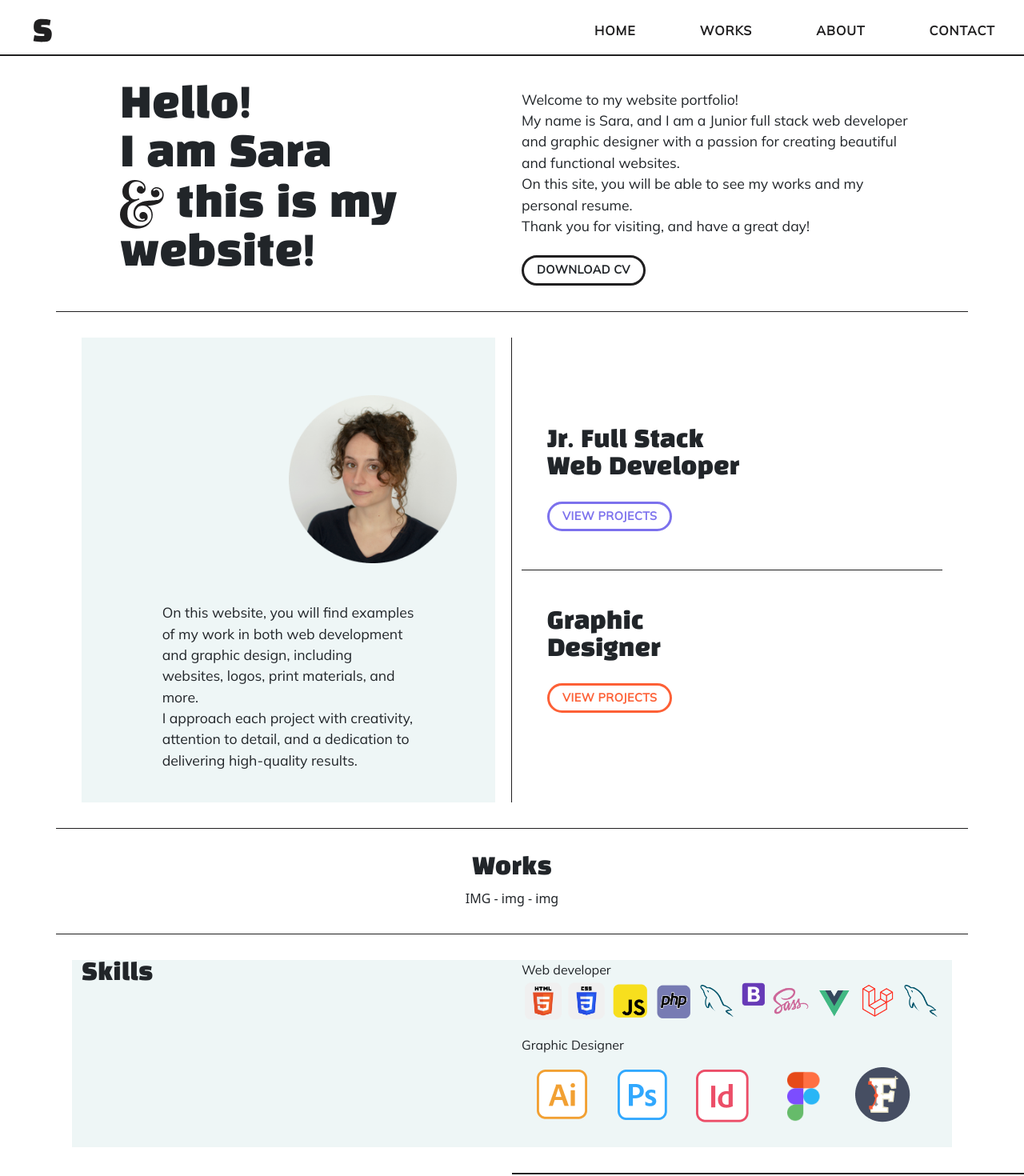
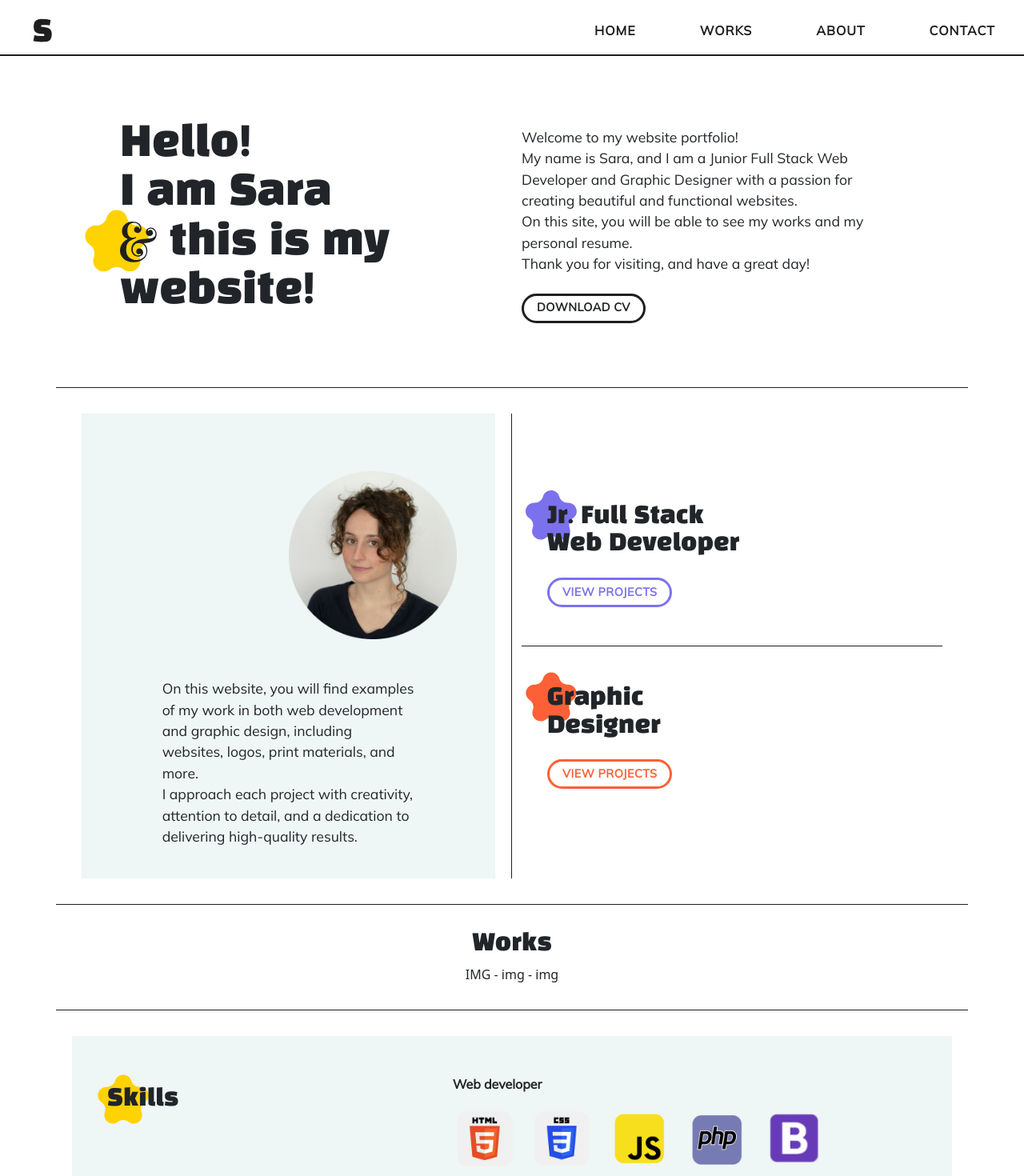
Before and after one commit to sder12/vue-my-site, a Vue app: page / in a window 1280 px wide. Shown: the top 1470 px of the page at 80% size. Built offline with nearby package versions, Linux system fonts and the light colour scheme.

Commit message:
Improve responsive in HomePage & Contact + adding background-images

```diff
--- a/src/components/AppHeader.vue
+++ b/src/components/AppHeader.vue
@@ -9,9 +9,11 @@ export default {
         <nav class="navbar navbar-expand-lg bg-body-tertiary">
             <div class="container-fluid">
 
-                <a class="navbar-brand" href="#">
+
+                <router-link :to="{ name: 'home' }" class="navbar-brand">
                     <img src="../assets/logo.svg" alt="logo-img">
-                </a>
+                </router-link>
+
 
                 <button class="navbar-toggler" type="button" data-bs-toggle="collapse" data-bs-target="#navbarNavDropdown"
                     aria-controls="navbarNavDropdown" aria-expanded="false" aria-label="Toggle navigation">
--- a/src/pages/HomePage.vue
+++ b/src/pages/HomePage.vue
@@ -19,9 +19,9 @@ export default {
     <main class="container-fluid">
 
         <section id="jumbotron" class="container ms-border-bottom ">
-            <div class="row">
+            <div class="row py-5">
                 <!-- TITLE -->
-                <div id="title" class="col-6">
+                <div id="title" class="col col-lg-6">
                     <h1 class="ps-5">Hello!<br>
                         I am Sara <br>
                         <img src="../assets/img/&.svg" alt="and">
@@ -31,16 +31,18 @@ export default {
                 </div>
 
                 <!-- PRESENTATION -->
-                <div class=" col-6 d-flex flex-column justify-content-end align-items-start pe-5">
-                    <p>
+                <div class="col col-lg-6 d-flex flex-column justify-content-end align-items-start pe-5">
+                    <p class="ps-5 ps-lg-0 pe-lg-4">
                         Welcome to my website portfolio! <br>
-                        My name is Sara, and I am a Junior full stack web developer and graphic designer with a passion
+                        My name is Sara, and I am a Junior Full Stack Web Developer and Graphic Designer with a passion
                         for creating beautiful and functional websites. <br>
                         On this site, you will be able to see my works
                         and my personal resume. <br>
                         Thank you for visiting, and have a great day!
                     </p>
-                    <a href="" class="ms-btn ms-btn-black mt-2"> DOWNLOAD CV</a>
+                    <div class="ps-5 ps-lg-0">
+                        <a href="" class="ms-btn ms-btn-black mt-2"> DOWNLOAD CV</a>
+                    </div>
                 </div>
             </div>
         </section>
@@ -48,7 +50,7 @@ export default {
         <section id="presentation" class="container ms-border-bottom">
             <div class="row">
                 <!-- SELFIE + TEXT -->
-                <div class="col-6 ms-border-right">
+                <div class="col col-lg-6 ms-border-right">
                     <div class="ms-bg py-4 px-5 me-2 d-flex flex-column">
                         <img src="../assets/img/sara-foto.png" alt="sara-foto" class="my-5 w-50 align-self-end">
                         <p class="w-75 align-self-center">
@@ -59,17 +61,21 @@ export default {
                     </div>
                 </div>
                 <!-- CARREER -->
-                <div id="career" class="col-6 d-flex flex-column justify-content-center">
-                    <div class="ms-border-bottom">
+                <div id="career" class="col col-lg-6 d-flex flex-column justify-content-center">
+                    <div class="ms-border-bottom" id="bg-star-dev">
                         <h3>Jr. Full Stack <br>
                             Web
                             Developer</h3>
-                        <a href="" class="ms-btn ms-btn-purple mt-3">VIEW PROJECTS</a>
+
+                        <router-link :to="{ name: 'works-developer' }" class="ms-btn ms-btn-purple mt-3">VIEW
+                            PROJECTS</router-link>
                     </div>
-                    <div>
+                    <div id="bg-star-graphic">
                         <h3>Graphic <br>
                             Designer</h3>
-                        <a href="" class="ms-btn ms-btn-orange mt-3">VIEW PROJECTS</a>
+
+                        <router-link :to="{ name: 'works-graphic' }" class="ms-btn ms-btn-orange mt-3">VIEW
+                            PROJECTS</router-link>
                     </div>
                 </div>
             </div>
@@ -87,23 +93,24 @@ export default {
 
         <section id="skills" class="container">
             <div class="row ms-bg">
-                <div class="col-6">
+                <div class="col-12 col-md-5">
                     <h3>Skills</h3>
                 </div>
-                <div class="col-6">
-                    <div>
-                        <span>Web developer</span>
-                        <ul class="d-flex">
-                            <li v-for="(dev, index) in this.store.skillsDev" :key="index">
-                                <img :src="getImage(`../assets/img/skills/dev/${dev}.png`)" :alt="dev">
+                <div class="col-12 col-md-7">
+                    <div class="mb-5 ms-border-bottom">
+                        <span class="fw-semibold">Web developer</span>
+                        <ul class="d-flex flex-wrap pe-md-5 pt-3 gap-md-2">
+                            <li v-for="(dev, index) in this.store.skillsDev" :key="index" class="col-4 col-md-2">
+                                <img :src="getImage(`../assets/img/skills/dev/${dev}.png`)" :alt="dev" class="ms-skills">
                             </li>
                         </ul>
                     </div>
                     <div>
-                        <span>Graphic Designer</span>
-                        <ul class="d-flex">
-                            <li v-for="(graphic, index) in this.store.skillsGraphic" :key="index">
-                                <img :src="getImage(`../assets/img/skills/graphic/${graphic}.png`)" :alt="graphic">
+                        <span class="fw-semibold">Graphic Designer</span>
+                        <ul class="d-flex flex-wrap pe-md-5 gap-md-2">
+                            <li v-for="(graphic, index) in this.store.skillsGraphic" :key="index" class="col-4 col-md-2">
+                                <img :src="getImage(`../assets/img/skills/graphic/${graphic}.png`)" :alt="graphic"
+                                    class="ms-skills">
                             </li>
                         </ul>
                     </div>
@@ -118,9 +125,56 @@ section {
     padding: 2rem 2rem;
 }
 
+//TITLE
+#title {
+    background-image: url('../assets/img/stars/star-accent.svg');
+    background-repeat: no-repeat;
+    background-size: 5em;
+    background-position: 1em 7em;
+
+    img {
+        width: .9em;
+    }
+}
+
+//PRESENTATION
 #presentation {
     #career div {
         padding: 3rem 2rem;
     }
 }
+
+// CAREER
+section #career {
+    #bg-star-dev {
+        background-image: url('../assets/img/stars/star-primary.svg');
+    }
+
+    #bg-star-graphic {
+        background-image: url('../assets/img/stars/star-secondary.svg');
+
+    }
+
+    #bg-star-dev,
+    #bg-star-graphic {
+        background-repeat: no-repeat;
+        background-size: 4em;
+        background-position: .3em 2em;
+    }
+}
+
+// SKILLS
+#skills .row {
+    padding: 3em 2em;
+
+    &>div:first-child {
+        background-image: url('../assets/img/stars/star-accent.svg');
+        background-repeat: no-repeat;
+        background-size: 4em;
+
+        h3 {
+            padding: .5em 0;
+        }
+    }
+}
 </style>
--- a/src/pages/PortfolioGraphicPage.vue
+++ b/src/pages/PortfolioGraphicPage.vue
@@ -1,6 +1,17 @@
 <script>
+import { store } from '../store';
 export default {
     name: 'PortfolioGraphicPage',
+    data() {
+        return {
+            store
+        }
+    },
+    methods: {
+        getImage(imgPath) {
+            return new URL(imgPath, import.meta.url).href;
+        },
+    }
 }
 </script>
 
@@ -10,20 +21,27 @@ export default {
         <section class="container">
             <div class="row">
                 <div class="col-6">
-                    <h2 class="ms-border-bottom">WORKS</h2>
-                    <h3>Graphic Designer</h3>
+                    <h2 class="ms-border-bottom">Works</h2>
+                    <h3>Graphic <br>
+                        Designer</h3>
+                    <p>Here you take a look at my projects </p>
                 </div>
                 <div class="col-6">
-                    social
+                    <ul class="d-flex w-75">
+                        <li v-for="(graphic, index) in this.store.skillsGraphic" :key="index">
+                            <img :src="getImage(`../assets/img/skills/graphic/${graphic}.png`)" :alt="graphic"
+                                class="ms-skills">
+                        </li>
+                    </ul>
                 </div>
             </div>
         </section>
         <!-- Works -->
         <section class="row">
-            <div class="col-4">secondo</div>
-            <div class="col-4">secondo</div>
-            <div class="col-4">secondo</div>
-            <div class="col-8">secondo</div>
+            <div class="col-8 ms-bg-black">secondo</div>
+            <div class="col-4 ms-bg-purple">secondo</div>
+            <div class="col-4 ms-bg-orange">secondo</div>
+            <div class="col-8 ms-bg-yellow">secondo</div>
         </section>
     </main>
 </template>
--- a/src/pages/ResumePage.vue
+++ b/src/pages/ResumePage.vue
@@ -44,9 +44,9 @@ export default {
                 <!-- SKILLS -->
                 <div>
                     <p>Web developer</p>
-                    <ul class="d-flex">
+                    <ul class="d-flex flex-wrap">
                         <li v-for="(dev, index) in this.store.skillsDev" :key="index">
-                            <img :src="getImage(`../assets/img/skills/dev/${dev}.png`)" :alt="dev">
+                            <img :src="getImage(`../assets/img/skills/dev/${dev}.png`)" :alt="dev" class="ms-skills">
                         </li>
                     </ul>
                 </div>
@@ -54,7 +54,8 @@ export default {
                     <p>Graphic Designer</p>
                     <ul class="d-flex">
                         <li v-for="(graphic, index) in this.store.skillsGraphic" :key="index">
-                            <img :src="getImage(`../assets/img/skills/graphic/${graphic}.png`)" :alt="graphic">
+                            <img :src="getImage(`../assets/img/skills/graphic/${graphic}.png`)" :alt="graphic"
+                                class="ms-skills">
                         </li>
                     </ul>
                 </div>
--- a/src/store.js
+++ b/src/store.js
@@ -27,8 +27,8 @@ export const store = reactive({
     ],
     //SKILLS
     skillsDev: [
-        'html', 'css', 'javascript', 'php', 'mysql', 'bootstrap',
-        'sass', 'vue', 'laravel', 'mysql'
+        'html', 'css', 'javascript', 'php', 'bootstrap',
+        'sass', 'vue', 'laravel', 'mysql', 'node.js'
 
     ],
     skillsGraphic: [
--- a/src/styles/general.scss
+++ b/src/styles/general.scss
@@ -30,9 +30,6 @@ a {
     }
 }
 
-.ms-bg {
-    background-color: var(--bgColor);
-}
 
 //FONTS
 body {
@@ -136,3 +133,29 @@ body {
         background-color: var(--accentColor);
     }
 }
+
+//BACKGROUND
+.ms-bg {
+    background-color: var(--bgColor);
+}
+
+.ms-bg-yellow {
+    background-color: var(--accentColor);
+}
+
+.ms-bg-orange {
+    background-color: var(--secondaryColor);
+}
+
+.ms-bg-purple {
+    background-color: var(--primaryColor);
+}
+
+.ms-bg-black {
+    background-color: var(--darkColor);
+}
+
+//Skills dimension
+.ms-skills {
+    width: 5em;
+}
```
Also changed, not shown: src/pages/ContactPage.vue (+17 -6 lines), src/pages/PortfolioWebPage.vue (+24 -7 lines).
